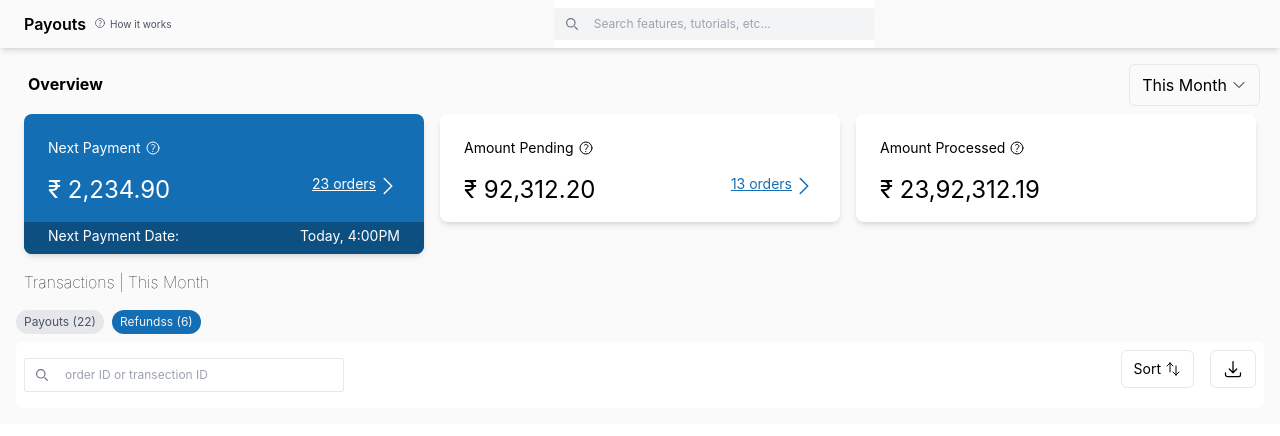
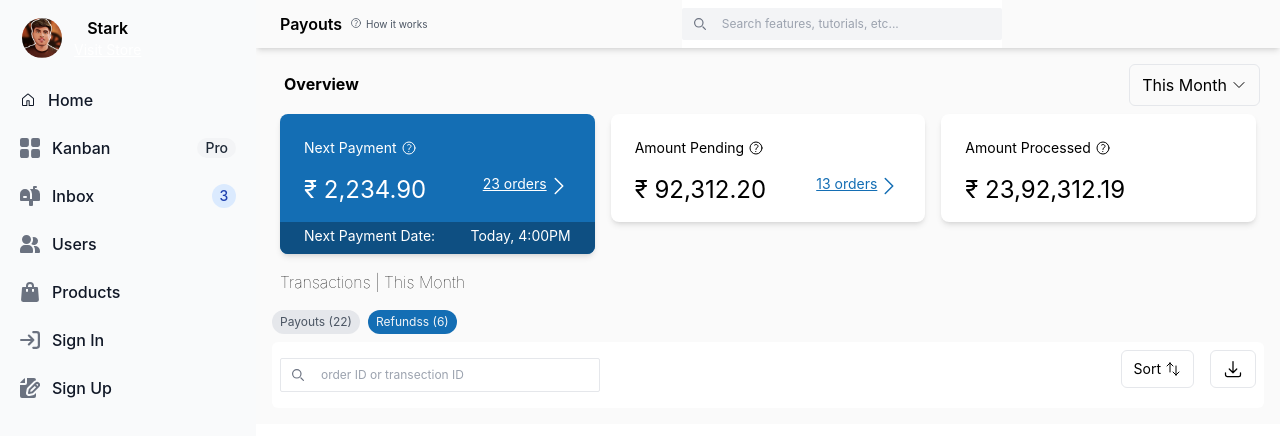
Before and after one commit to prabal-007/dukaan-ui-clone, a React (Vite) app: page / in a window 1280 px wide. Shown: the top 436 px of the page. Built offline with nearby package versions, Linux system fonts and the light colour scheme.

Commit message:
Added sidebar

```diff
--- a/package.json
+++ b/package.json
@@ -12,7 +12,8 @@
   "dependencies": {
     "react": "^18.3.1",
     "react-dom": "^18.3.1",
-    "react-icons": "^5.3.0"
+    "react-icons": "^5.3.0",
+    "react-router-dom": "^6.27.0"
   },
   "devDependencies": {
     "@eslint/js": "^9.11.1",
--- a/src/App.jsx
+++ b/src/App.jsx
@@ -1,12 +1,18 @@
 import Main from "./components/Main"
 import RevenueCard from "./components/RevenueCard"
+import Sidebar from "./components/Sidebar"
 import Topbar from "./components/Topbar"
 
 function App() {
 
   return (
     <>
-    <Main />
+      <div>
+        <Sidebar />
+        <div className="sm:ml-64">
+                <Main />
+            </div>
+      </div>
     </>
   )
 }
--- /dev/null
+++ b/src/components/Sidebar.jsx
@@ -0,0 +1,91 @@
+import { Link } from 'react-router-dom';
+import { GoHome } from "react-icons/go";
+
+
+const Sidebar = () => {
+    return (
+        <div>
+            <button data-drawer-target="logo-sidebar" data-drawer-toggle="logo-sidebar" aria-controls="logo-sidebar" type="button" className="inline-flex items-center p-2 mt-2 ms-3 text-sm text-gray-500 rounded-lg sm:hidden hover:bg-gray-100 focus:outline-none focus:ring-2 focus:ring-gray-200 dark:text-gray-400 dark:hover:bg-gray-700 dark:focus:ring-gray-600">
+                <span className="sr-only">Open sidebar</span>
+                <svg className="w-6 h-6" aria-hidden="true" fill="currentColor" viewBox="0 0 20 20" xmlns="http://www.w3.org/2000/svg">
+                    <path clip-rule="evenodd" fill-rule="evenodd" d="M2 4.75A.75.75 0 012.75 4h14.5a.75.75 0 010 1.5H2.75A.75.75 0 012 4.75zm0 10.5a.75.75 0 01.75-.75h7.5a.75.75 0 010 1.5h-7.5a.75.75 0 01-.75-.75zM2 10a.75.75 0 01.75-.75h14.5a.75.75 0 010 1.5H2.75A.75.75 0 012 10z"></path>
+                </svg>
+            </button>
+
+            <aside id="logo-sidebar" className="fixed top-0 left-0 z-40 w-64 h-screen transition-transform -translate-x-full sm:translate-x-0" aria-label="Sidebar">
+                <div className="h-full px-3 py-4 overflow-y-auto bg-gray-50 dark:bg-gray-800">
+                    <a href="https://flowbite.com/" className="flex items-center ps-2.5 mb-5">
+                        <img src="/me.jpg" className="h-6 me-3 sm:h-10 rounded-full" alt="I'm Stark" />
+                        <div className='flex flex-col justify-start items-start text-left'>
+                            <h4 className="self-center font-semibold whitespace-nowrap dark:text-white">Stark</h4>
+                            <a href="https://imstark.xyz/" target="_blank" className='text-white text-sm underline'>Visit Store</a>
+                        </div>
+                    </a>
+                    <ul className="space-y-2 font-medium">
+                        <li>
+                            <a href="#" className="flex items-center p-2 text-gray-900 rounded-lg dark:text-white hover:bg-gray-100 dark:hover:bg-gray-700 group">
+                            <GoHome />
+
+                                <span className="ms-3">Home</span>
+                            </a>
+                        </li>
+                        <li>
+                            <a href="#" className="flex items-center p-2 text-gray-900 rounded-lg dark:text-white hover:bg-gray-100 dark:hover:bg-gray-700 group">
+                                <svg className="flex-shrink-0 w-5 h-5 text-gray-500 transition duration-75 dark:text-gray-400 group-hover:text-gray-900 dark:group-hover:text-white" aria-hidden="true" xmlns="http://www.w3.org/2000/svg" fill="currentColor" viewBox="0 0 18 18">
+                                    <path d="M6.143 0H1.857A1.857 1.857 0 0 0 0 1.857v4.286C0 7.169.831 8 1.857 8h4.286A1.857 1.857 0 0 0 8 6.143V1.857A1.857 1.857 0 0 0 6.143 0Zm10 0h-4.286A1.857 1.857 0 0 0 10 1.857v4.286C10 7.169 10.831 8 11.857 8h4.286A1.857 1.857 0 0 0 18 6.143V1.857A1.857 1.857 0 0 0 16.143 0Zm-10 10H1.857A1.857 1.857 0 0 0 0 11.857v4.286C0 17.169.831 18 1.857 18h4.286A1.857 1.857 0 0 0 8 16.143v-4.286A1.857 1.857 0 0 0 6.143 10Zm10 0h-4.286A1.857 1.857 0 0 0 10 11.857v4.286c0 1.026.831 1.857 1.857 1.857h4.286A1.857 1.857 0 0 0 18 16.143v-4.286A1.857 1.857 0 0 0 16.143 10Z" />
+                                </svg>
+                                <span className="flex-1 ms-3 whitespace-nowrap">Kanban</span>
+                                <span className="inline-flex items-center justify-center px-2 ms-3 text-sm font-medium text-gray-800 bg-gray-100 rounded-full dark:bg-gray-700 dark:text-gray-300">Pro</span>
+                            </a>
+                        </li>
+                        <li>
+                            <a href="#" className="flex items-center p-2 text-gray-900 rounded-lg dark:text-white hover:bg-gray-100 dark:hover:bg-gray-700 group">
+                                <svg className="flex-shrink-0 w-5 h-5 text-gray-500 transition duration-75 dark:text-gray-400 group-hover:text-gray-900 dark:group-hover:text-white" aria-hidden="true" xmlns="http://www.w3.org/2000/svg" fill="currentColor" viewBox="0 0 20 20">
+                                    <path d="m17.418 3.623-.018-.008a6.713 6.713 0 0 0-2.4-.569V2h1a1 1 0 1 0 0-2h-2a1 1 0 0 0-1 1v2H9.89A6.977 6.977 0 0 1 12 8v5h-2V8A5 5 0 1 0 0 8v6a1 1 0 0 0 1 1h8v4a1 1 0 0 0 1 1h2a1 1 0 0 0 1-1v-4h6a1 1 0 0 0 1-1V8a5 5 0 0 0-2.582-4.377ZM6 12H4a1 1 0 0 1 0-2h2a1 1 0 0 1 0 2Z" />
+                                </svg>
+                                <span className="flex-1 ms-3 whitespace-nowrap">Inbox</span>
+                                <span className="inline-flex items-center justify-center w-3 h-3 p-3 ms-3 text-sm font-medium text-blue-800 bg-blue-100 rounded-full dark:bg-blue-900 dark:text-blue-300">3</span>
+                            </a>
+                        </li>
+                        <li>
+                            <a href="#" className="flex items-center p-2 text-gray-900 rounded-lg dark:text-white hover:bg-gray-100 dark:hover:bg-gray-700 group">
+                                <svg className="flex-shrink-0 w-5 h-5 text-gray-500 transition duration-75 dark:text-gray-400 group-hover:text-gray-900 dark:group-hover:text-white" aria-hidden="true" xmlns="http://www.w3.org/2000/svg" fill="currentColor" viewBox="0 0 20 18">
+                                    <path d="M14 2a3.963 3.963 0 0 0-1.4.267 6.439 6.439 0 0 1-1.331 6.638A4 4 0 1 0 14 2Zm1 9h-1.264A6.957 6.957 0 0 1 15 15v2a2.97 2.97 0 0 1-.184 1H19a1 1 0 0 0 1-1v-1a5.006 5.006 0 0 0-5-5ZM6.5 9a4.5 4.5 0 1 0 0-9 4.5 4.5 0 0 0 0 9ZM8 10H5a5.006 5.006 0 0 0-5 5v2a1 1 0 0 0 1 1h11a1 1 0 0 0 1-1v-2a5.006 5.006 0 0 0-5-5Z" />
+                                </svg>
+                                <span className="flex-1 ms-3 whitespace-nowrap">Users</span>
+                            </a>
+                        </li>
+                        <li>
+                            <a href="#" className="flex items-center p-2 text-gray-900 rounded-lg dark:text-white hover:bg-gray-100 dark:hover:bg-gray-700 group">
+                                <svg className="flex-shrink-0 w-5 h-5 text-gray-500 transition duration-75 dark:text-gray-400 group-hover:text-gray-900 dark:group-hover:text-white" aria-hidden="true" xmlns="http://www.w3.org/2000/svg" fill="currentColor" viewBox="0 0 18 20">
+                                    <path d="M17 5.923A1 1 0 0 0 16 5h-3V4a4 4 0 1 0-8 0v1H2a1 1 0 0 0-1 .923L.086 17.846A2 2 0 0 0 2.08 20h13.84a2 2 0 0 0 1.994-2.153L17 5.923ZM7 9a1 1 0 0 1-2 0V7h2v2Zm0-5a2 2 0 1 1 4 0v1H7V4Zm6 5a1 1 0 1 1-2 0V7h2v2Z" />
+                                </svg>
+                                <span className="flex-1 ms-3 whitespace-nowrap">Products</span>
+                            </a>
+                        </li>
+                        <li>
+                            <a href="#" className="flex items-center p-2 text-gray-900 rounded-lg dark:text-white hover:bg-gray-100 dark:hover:bg-gray-700 group">
+                                <svg className="flex-shrink-0 w-5 h-5 text-gray-500 transition duration-75 dark:text-gray-400 group-hover:text-gray-900 dark:group-hover:text-white" aria-hidden="true" xmlns="http://www.w3.org/2000/svg" fill="none" viewBox="0 0 18 16">
+                                    <path stroke="currentColor" stroke-linecap="round" stroke-linejoin="round" stroke-width="2" d="M1 8h11m0 0L8 4m4 4-4 4m4-11h3a2 2 0 0 1 2 2v10a2 2 0 0 1-2 2h-3" />
+                                </svg>
+                                <span className="flex-1 ms-3 whitespace-nowrap">Sign In</span>
+                            </a>
+                        </li>
+                        <li>
+                            <a href="#" className="flex items-center p-2 text-gray-900 rounded-lg dark:text-white hover:bg-gray-100 dark:hover:bg-gray-700 group">
+                                <svg className="flex-shrink-0 w-5 h-5 text-gray-500 transition duration-75 dark:text-gray-400 group-hover:text-gray-900 dark:group-hover:text-white" aria-hidden="true" xmlns="http://www.w3.org/2000/svg" fill="currentColor" viewBox="0 0 20 20">
+                                    <path d="M5 5V.13a2.96 2.96 0 0 0-1.293.749L.879 3.707A2.96 2.96 0 0 0 .13 5H5Z" />
+                                    <path d="M6.737 11.061a2.961 2.961 0 0 1 .81-1.515l6.117-6.116A4.839 4.839 0 0 1 16 2.141V2a1.97 1.97 0 0 0-1.933-2H7v5a2 2 0 0 1-2 2H0v11a1.969 1.969 0 0 0 1.933 2h12.134A1.97 1.97 0 0 0 16 18v-3.093l-1.546 1.546c-.413.413-.94.695-1.513.81l-3.4.679a2.947 2.947 0 0 1-1.85-.227 2.96 2.96 0 0 1-1.635-3.257l.681-3.397Z" />
+                                    <path d="M8.961 16a.93.93 0 0 0 .189-.019l3.4-.679a.961.961 0 0 0 .49-.263l6.118-6.117a2.884 2.884 0 0 0-4.079-4.078l-6.117 6.117a.96.96 0 0 0-.263.491l-.679 3.4A.961.961 0 0 0 8.961 16Zm7.477-9.8a.958.958 0 0 1 .68-.281.961.961 0 0 1 .682 1.644l-.315.315-1.36-1.36.313-.318Zm-5.911 5.911 4.236-4.236 1.359 1.359-4.236 4.237-1.7.339.341-1.699Z" />
+                                </svg>
+                                <span className="flex-1 ms-3 whitespace-nowrap">Sign Up</span>
+                            </a>
+                        </li>
+                    </ul>
+                </div>
+            </aside>
+        </div>
+    )
+}
+
+export default Sidebar
```
Also changed, not shown: public/me.jpg (added), 1 other file (tests, documents, lock files or other folders).
